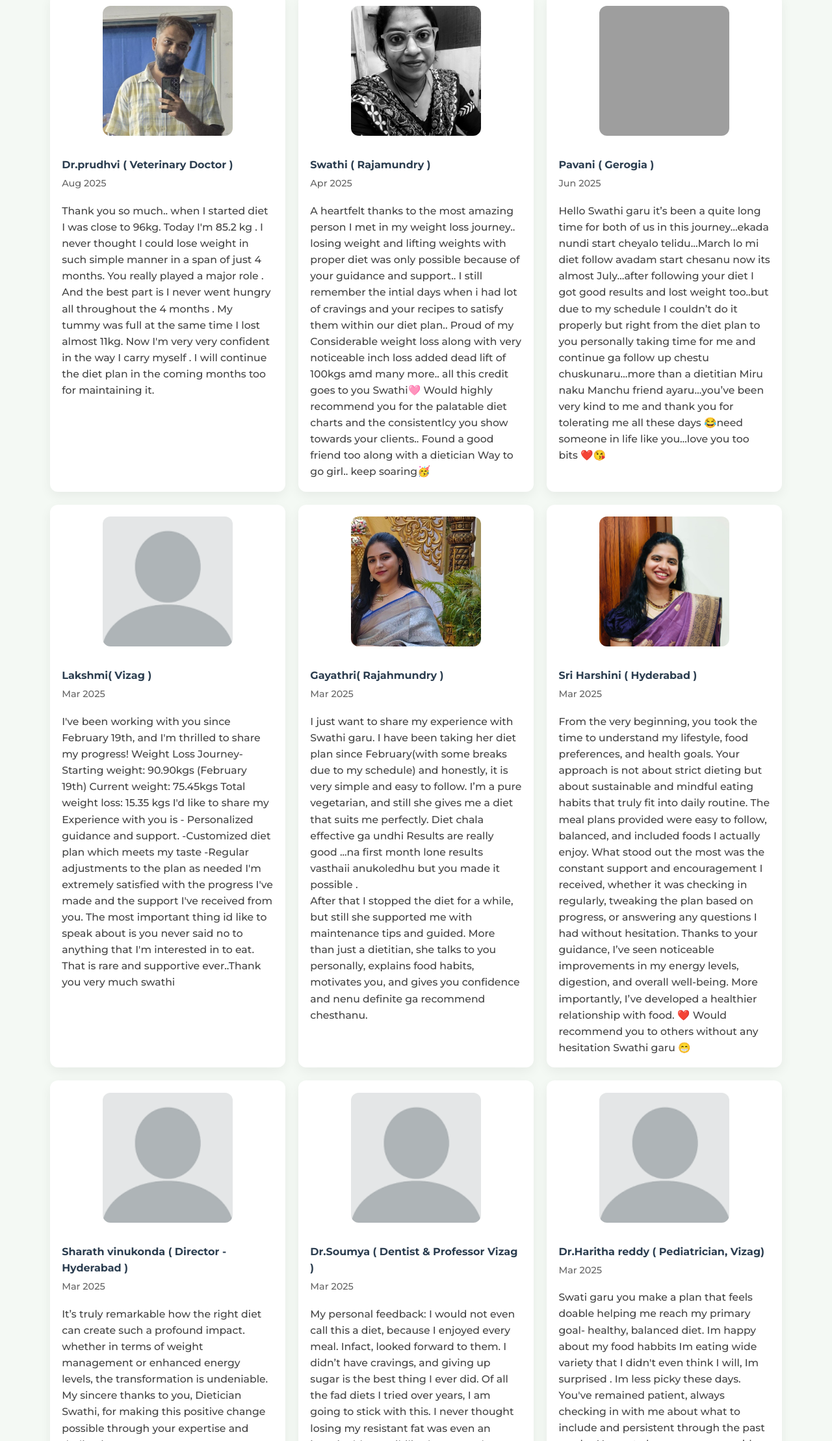
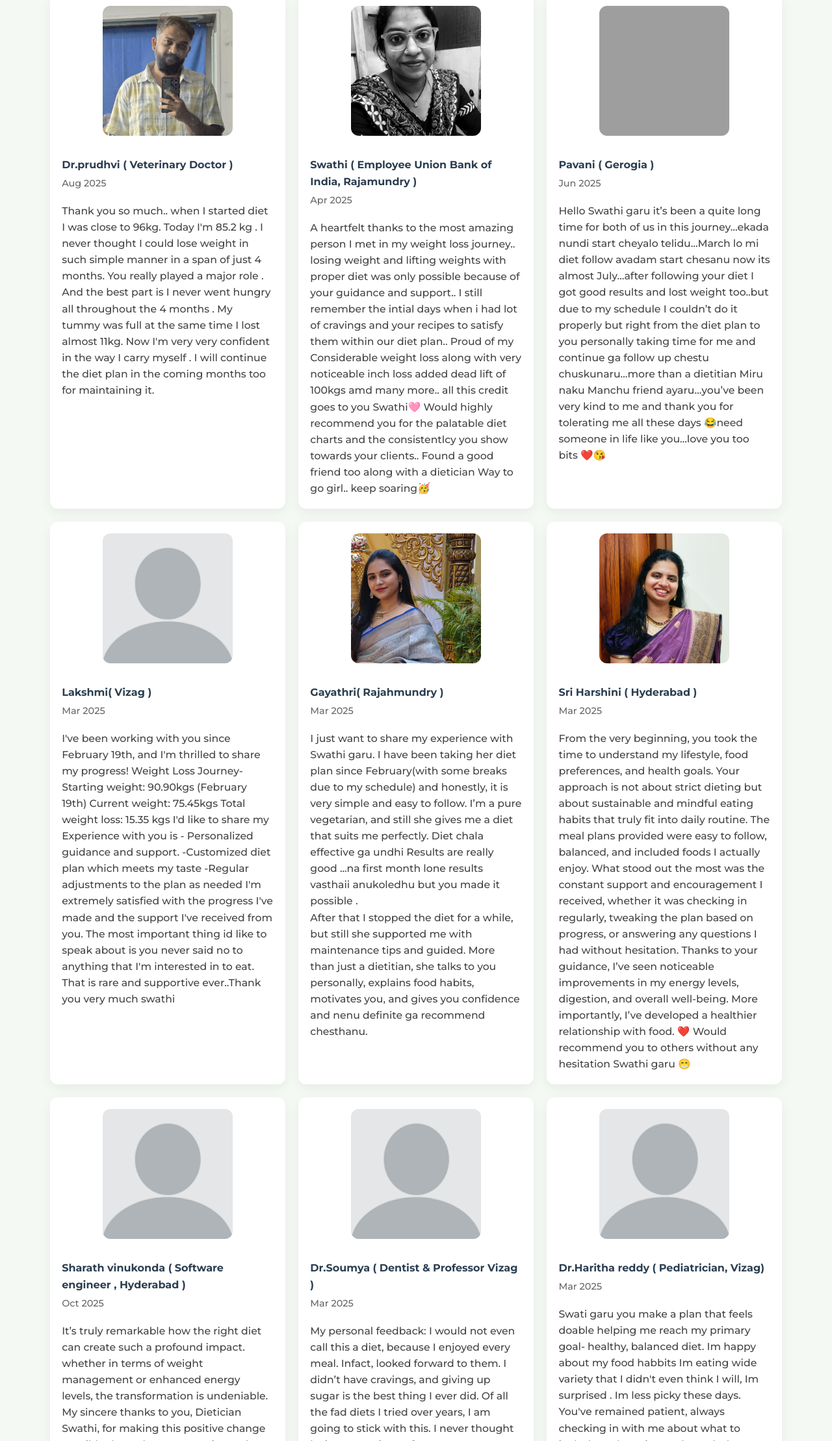
Before and after one commit to TrinovateSolutions/bnutrify, a plain HTML site: page src/reviews.html in a window 1280 px wide. Shown: the part 276-2494 px from the top of the page at 65% size. Drawn offline with Linux system fonts and the light colour scheme; grey boxes are pictures that could not be loaded.

Commit message:
sssdddfff

```diff
--- a/src/reviews.html
+++ b/src/reviews.html
@@ -111,7 +111,7 @@
             />
           </figure>
           <div class="review-content">
-            <h3 class="review-name">Swathi ( Rajamundry )</h3>
+            <h3 class="review-name">Swathi ( Employee Union Bank of India, Rajamundry )</h3>
             <time class="review-date" datetime="2025-04-12">Apr 2025</time>
             <p class="review-text">
               A heartfelt thanks to the most amazing person I met in my weight
@@ -233,9 +233,9 @@
           </figure>
           <div class="review-content">
             <h3 class="review-name">
-              Sharath vinukonda ( Director - Hyderabad )
+              Sharath vinukonda ( Software engineer , Hyderabad )
             </h3>
-            <time class="review-date" datetime="2025-03-02">Mar 2025</time>
+            <time class="review-date" datetime="2025-03-02">Oct 2025</time>
             <p class="review-text">
               It’s truly remarkable how the right diet can create such a
               profound impact. whether in terms of weight management or enhanced
--- a/src/style.css
+++ b/src/style.css
@@ -255,6 +255,7 @@ header .logo img:hover {
   padding: 0.75rem 1.5rem;
   border: none;
   border-radius: 5px;
+  font-weight: bold;
   font-size: 1rem;
   cursor: pointer;
   box-shadow: var(--shadow);
```
